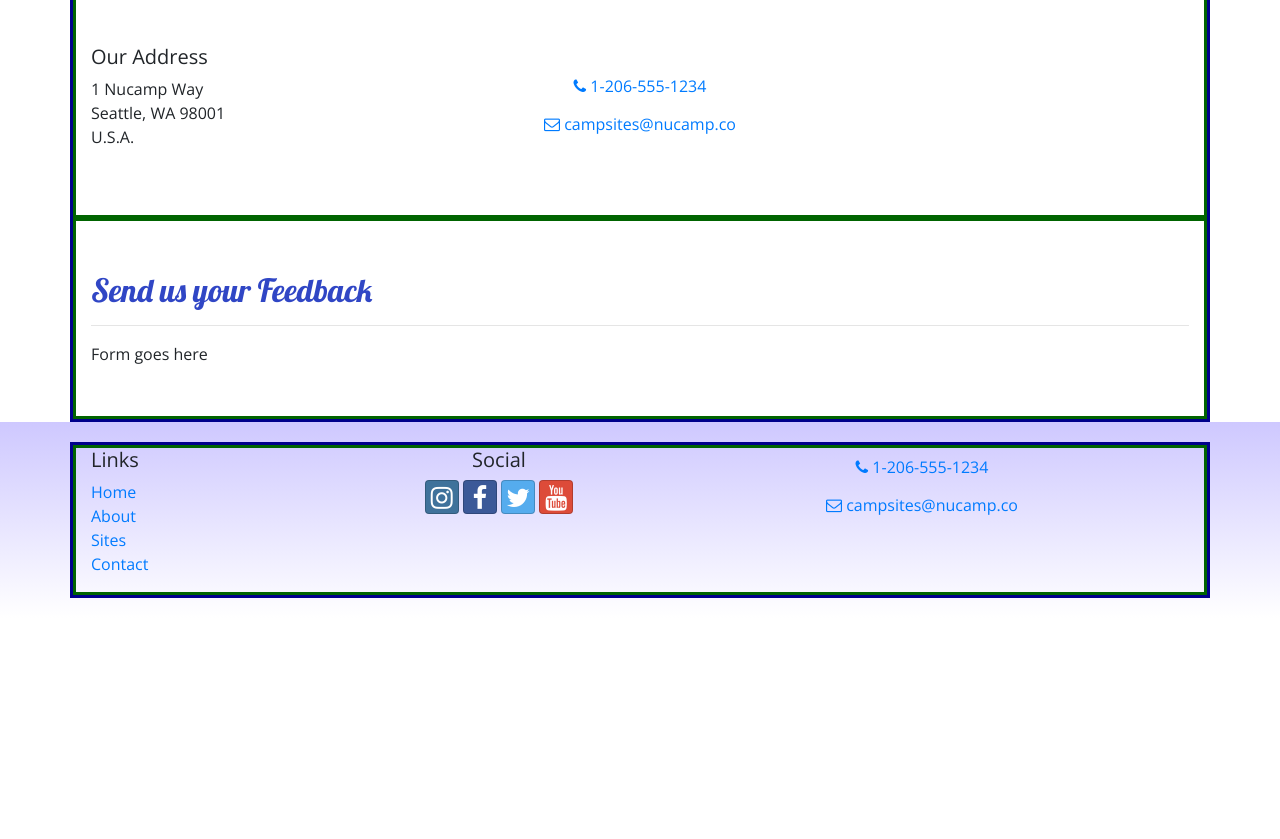
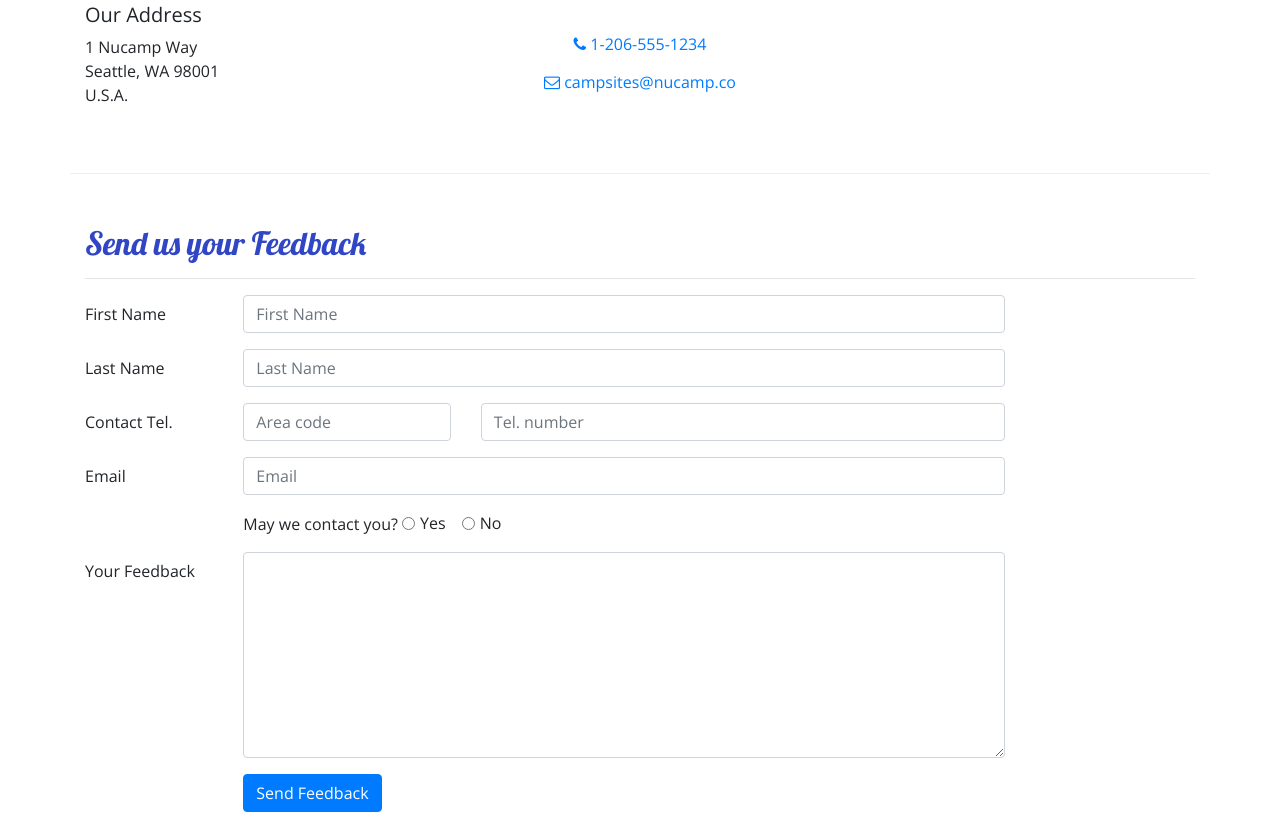
Before and after one commit to Dewan-Kabir/nucampsite, a website: page contactus.html in a window 1280 px wide. Shown: the part 401-1240 px from the top of the page. Before the commit the page ends 1019 px from the top, so only its background shows below. Drawn offline with nearby package versions, Linux system fonts and the light colour scheme.

Commit message:
Added the Bootstrap Form and its components to the Contact Us page

```diff
--- a/contactus.html
+++ b/contactus.html
@@ -22,19 +22,7 @@
 
     <title>NuCamp: A Better Way To Camp</title>
 
-    <style>
-        .container{
-            border: solid darkblue;
-        }
 
-        .row{
-            border:solid darkgreen;
-        }
-
-        .col{
-            border:solid purple;
-        }
-    </style>
 </head>
 
 <body>
@@ -99,7 +87,61 @@
                 <hr />
             </div>
             <div class="col-md-10">
-                Form goes here
+
+                <form>
+                    <div class="form-group row">
+                        <label for="firstName" class="col-md-2 col-form-label">First Name</label>
+                        <div class="col-md-10">
+                            <input type="text" class="form-control" id="firstName" name="firstName" placeholder="First Name" />
+                        </div>
+                    </div>
+                    <div class="form-group row">
+                        <label for="lastName" class="col-md-2 col-form-label">Last Name</label>
+                        <div class="col-md-10">
+                            <input type="text" class="form-control" id="lastName" name="lastName" placeholder="Last Name" />
+                        </div>
+                    </div>
+                    <div class="form-group row">
+                        <label for="areaCode" class="col-md-2 col-form-label">Contact Tel.</label>
+                        <div class="col-5 col-md-3">
+                            <input type="tel" class="form-control" id="areaCode" name="areaCode" placeholder="Area code" />
+                        </div>
+                        <div class="col-7">
+                            <input type="tel" class="form-control" name="telNum" placeholder="Tel. number" />
+                        </div>
+                    </div>
+                    <div class="form-group row">
+                        <label for="email" class="col-md-2 col-form-label">Email</label>
+                        <div class="col-md-10">
+                            <input type="email" class="form-control" id="email" name="email" placeholder="Email" />
+                        </div>
+                    </div>
+                    <div class="form-group row">
+                        <div class="col offset-md-2">
+                            May we contact you?
+                            <div class="form-check form-check-inline">
+                                <input type="radio" class="form-check-input" id="contactYes" name="contactRadios" value="yes" />
+                                <label for="contactYes" class="form-check-label">Yes</label>
+                            </div>
+                            <div class="form-check form-check-inline">
+                                <input type="radio" class="form-check-input" id="contactNo" name="contactRadios" value="no" />
+                                <label for="contactNo" class="form-check-label">No</label>
+                            </div>
+                        </div>
+                    </div>
+                    <div class="form-group row">
+                        <label for="feedback" class="col-md-2 col-form-label">Your Feedback</label>
+                        <div class="col-md-10">
+                            <textarea class="form-control" id="feedback" name="feedback" rows="8"></textarea>
+                        </div>
+                    </div>
+                    <div class="form-group row">
+                        <div class="offset-md-2 col-md-10">
+                            <button type="submit" class="btn btn-primary">Send Feedback</button>
+                        </div>
+                    </div>
+                </form>
+
             </div>
        </div>
 
```
